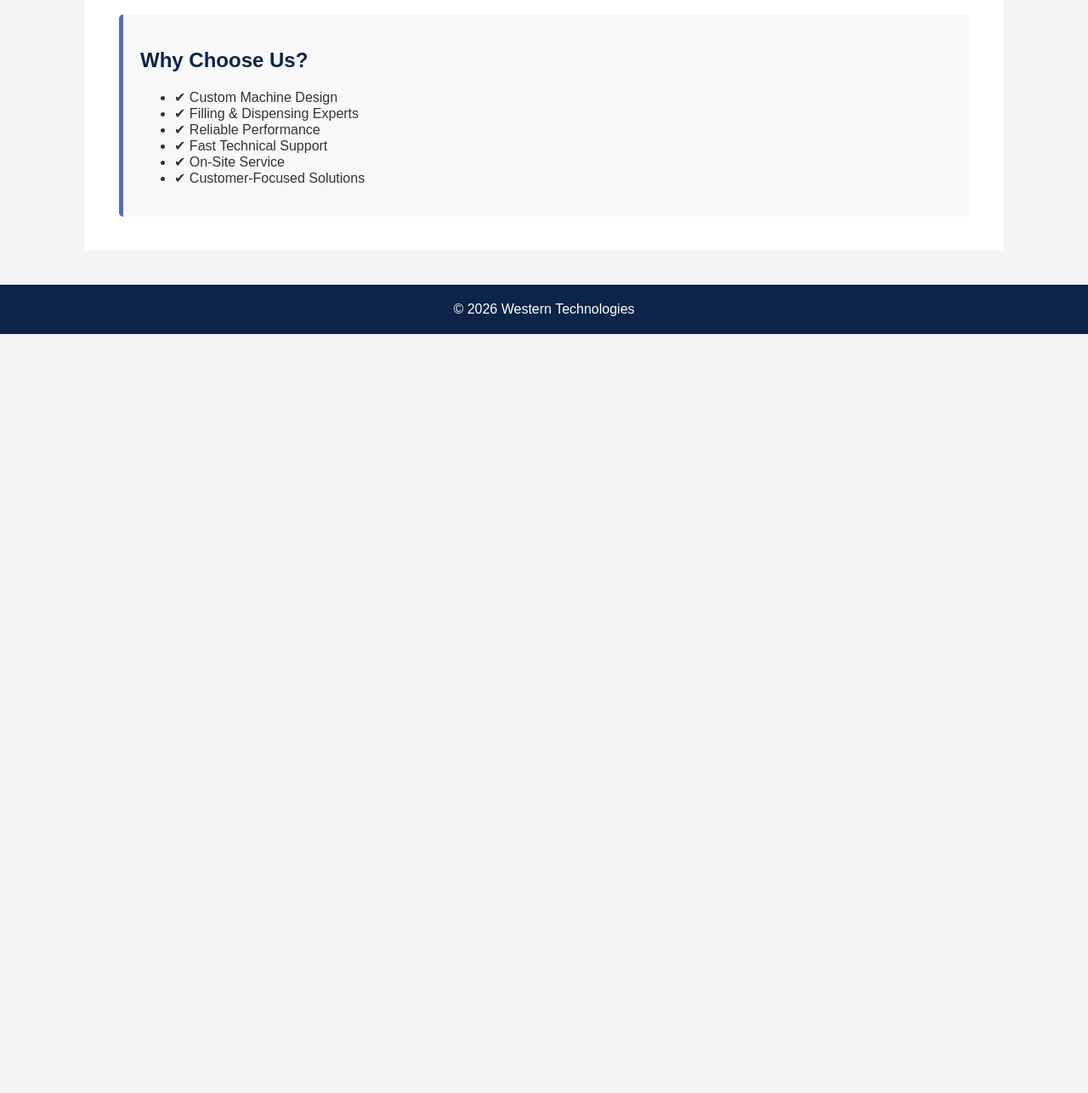
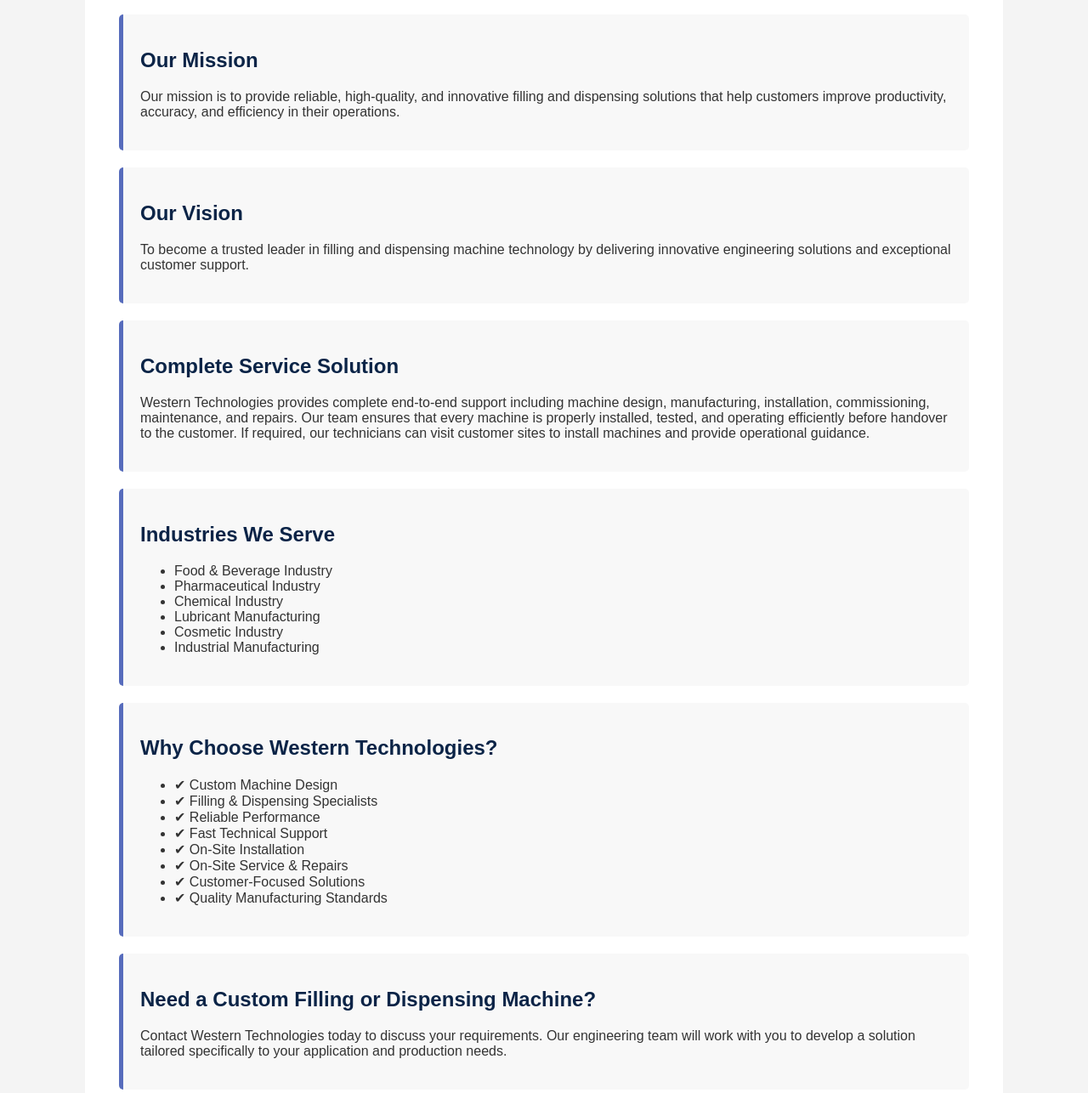
Before and after one commit to Swaraj-stack-dev/western-technologies, a plain HTML site: page about.html in a window 1280 px wide. Shown: the part 766-2052 px from the top of the page at 85% size. Before the commit the page ends 1159 px from the top, so only its background shows below. Drawn offline with Linux system fonts and the light colour scheme.

Commit message:
Update about.html

```diff
--- a/about.html
+++ b/about.html
@@ -109,21 +109,81 @@
 at minimal cost or no additional cost.
 </p>
 </div>
+  <div class="box">
+<h2>Our Mission</h2>
+
+<p>
+Our mission is to provide reliable, high-quality,
+and innovative filling and dispensing solutions
+that help customers improve productivity,
+accuracy, and efficiency in their operations.
+</p>
+</div>
 
 <div class="box">
-<h2>Why Choose Us?</h2>
+<h2>Our Vision</h2>
+
+<p>
+To become a trusted leader in filling and dispensing
+machine technology by delivering innovative engineering
+solutions and exceptional customer support.
+</p>
+</div>
+
+<div class="box">
+<h2>Complete Service Solution</h2>
+
+<p>
+Western Technologies provides complete end-to-end
+support including machine design, manufacturing,
+installation, commissioning, maintenance, and repairs.
+
+Our team ensures that every machine is properly installed,
+tested, and operating efficiently before handover to the customer.
+
+If required, our technicians can visit customer sites
+to install machines and provide operational guidance.
+</p>
+</div>
+
+<div class="box">
+<h2>Industries We Serve</h2>
+
+<ul>
+<li>Food & Beverage Industry</li>
+<li>Pharmaceutical Industry</li>
+<li>Chemical Industry</li>
+<li>Lubricant Manufacturing</li>
+<li>Cosmetic Industry</li>
+<li>Industrial Manufacturing</li>
+</ul>
+</div>
+
+<div class="box">
+<h2>Why Choose Western Technologies?</h2>
 
 <ul>
 <li>✔ Custom Machine Design</li>
-<li>✔ Filling & Dispensing Experts</li>
+<li>✔ Filling & Dispensing Specialists</li>
 <li>✔ Reliable Performance</li>
 <li>✔ Fast Technical Support</li>
-<li>✔ On-Site Service</li>
+<li>✔ On-Site Installation</li>
+<li>✔ On-Site Service & Repairs</li>
 <li>✔ Customer-Focused Solutions</li>
+<li>✔ Quality Manufacturing Standards</li>
 </ul>
 </div>
 
+<div class="box">
+<h2>Need a Custom Filling or Dispensing Machine?</h2>
+
+<p>
+Contact Western Technologies today to discuss your requirements.
+Our engineering team will work with you to develop a solution
+tailored specifically to your application and production needs.
+</p>
 </div>
+
 
 <footer>
 © 2026 Western Technologies
```
